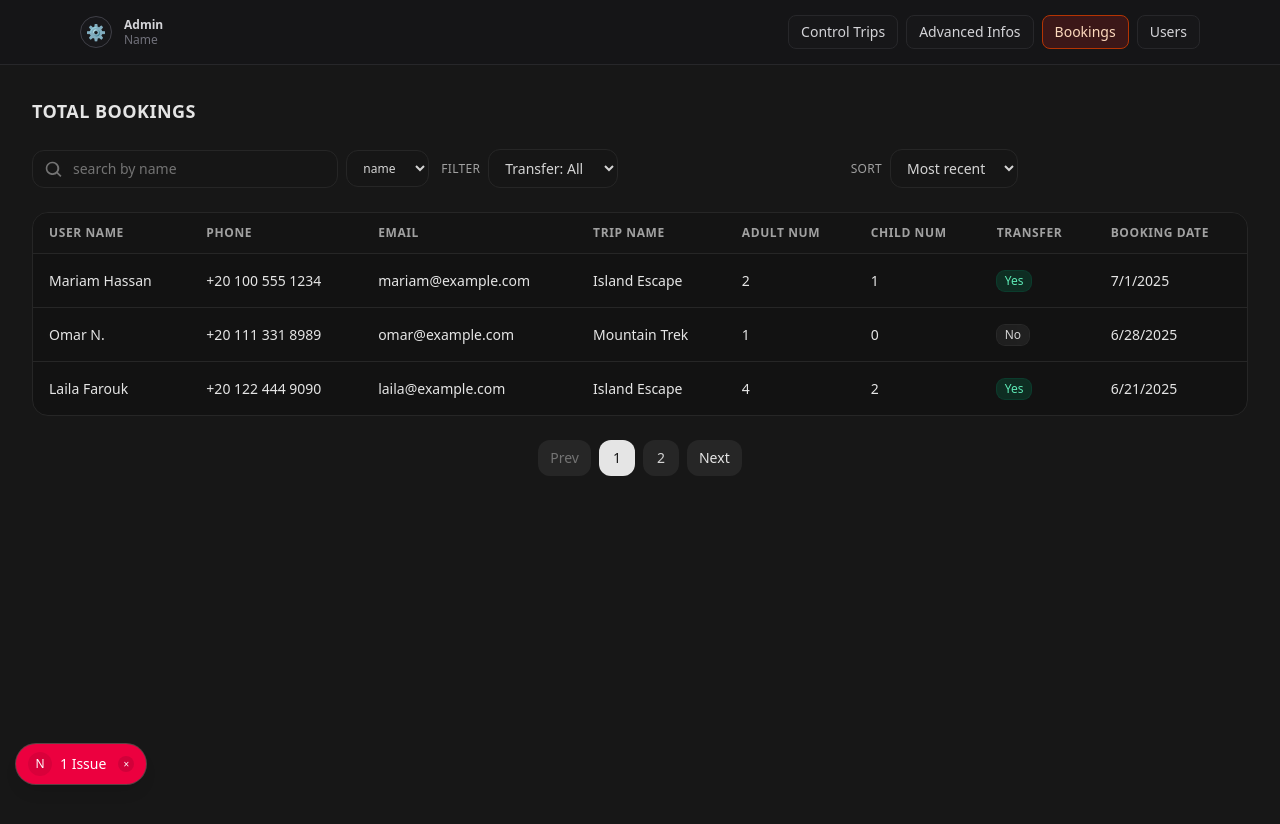
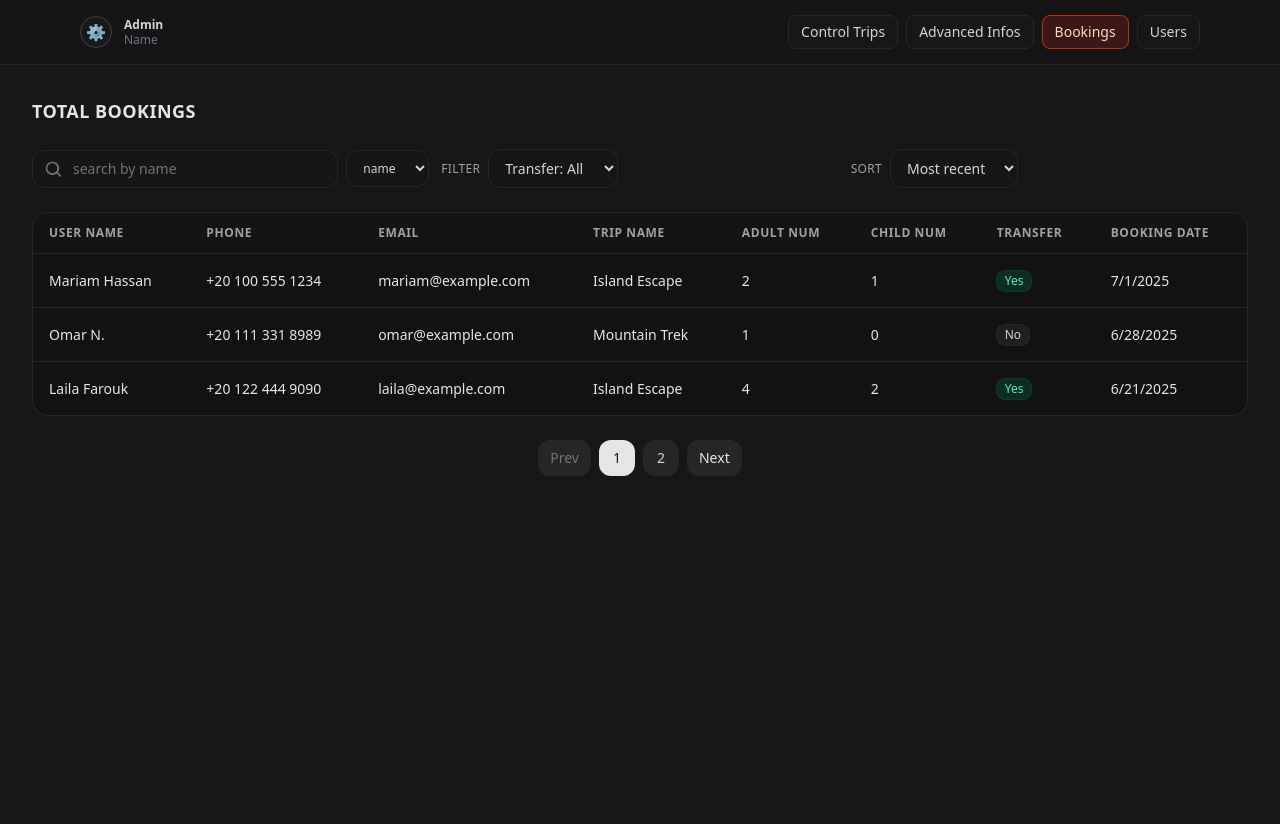
Before and after one commit to reyad2002/abudabbab, a Next.js app: page /dashboard/bookings in a window 1280 px wide. Shown: the top 824 px of the page. Built offline with nearby package versions, Linux system fonts and the light colour scheme.

Commit message:
Enhance trip filtering and sorting functionality in Advanced Infos page; implement dynamic sorting based on user selection and improve search logic for better data presentation.

```diff
--- a/app/dashboard/advancedInfos/page.jsx
+++ b/app/dashboard/advancedInfos/page.jsx
@@ -63,7 +63,6 @@ function StatCard({ icon: Icon, label, value, sub }) {
 function Toolbar({
   query,
   setQuery,
-
   sortBy,
   setSortBy,
   onRefresh,
@@ -221,10 +220,25 @@ export default function AdvancedInfosPage() {
 
   // search filter for trips
   const handelSearchTrip = useMemo(() => {
-    return advancedInfo.filter((t) =>
+    // تصفية الرحلات بناءً على الاسم (الاستعلام)
+    let filteredTrips = advancedInfo.filter((t) =>
       t.tripName.toLowerCase().includes(query.toLowerCase())
     );
-  }, [query, advancedInfo]);
+
+    // ترتيب الرحلات بناءً على القيمة المختارة في sortBy
+    if (sortBy === "revenue") {
+      // ترتيب حسب الإيرادات (EGP أو EUR)
+      filteredTrips.sort((a, b) => b.totalEgp - a.totalEgp); // الترتيب حسب الإيرادات بالجنيه المصري
+    } else if (sortBy === "bookings") {
+      // ترتيب حسب عدد الرحلات
+      filteredTrips.sort((a, b) => b.totalBookings - a.totalBookings); // الترتيب حسب عدد الرحلات
+    } else if (sortBy === "name") {
+      // ترتيب حسب الاسم الأبجدي
+      filteredTrips.sort((a, b) => a.tripName.localeCompare(b.tripName));
+    }
+
+    return filteredTrips;
+  }, [query, sortBy, advancedInfo]);
 
   useEffect(() => {
     dispatch(getAdvancedTripInfo(ADVANCED_URL));
--- a/app/dashboard/bookings/page.jsx
+++ b/app/dashboard/bookings/page.jsx
@@ -305,16 +305,7 @@ export default function BookingsPage() {
         </div>
       </main>
 
-      {/* Issue pill (bottom-left) */}
-      <button className="fixed left-4 bottom-4 flex items-center gap-2 rounded-full bg-rose-600 px-3 py-2 text-sm font-medium text-white shadow-lg ring-1 ring-rose-300/30 hover:brightness-110">
-        <span className="grid h-6 w-6 place-items-center rounded-full bg-rose-700/50 text-xs">
-          N
-        </span>
-        1 Issue
-        <span className="ml-1 grid h-4 w-4 place-items-center rounded-full bg-rose-700/70 text-[10px]">
-          ×
-        </span>
-      </button>
+
     </div>
   );
 }
```
